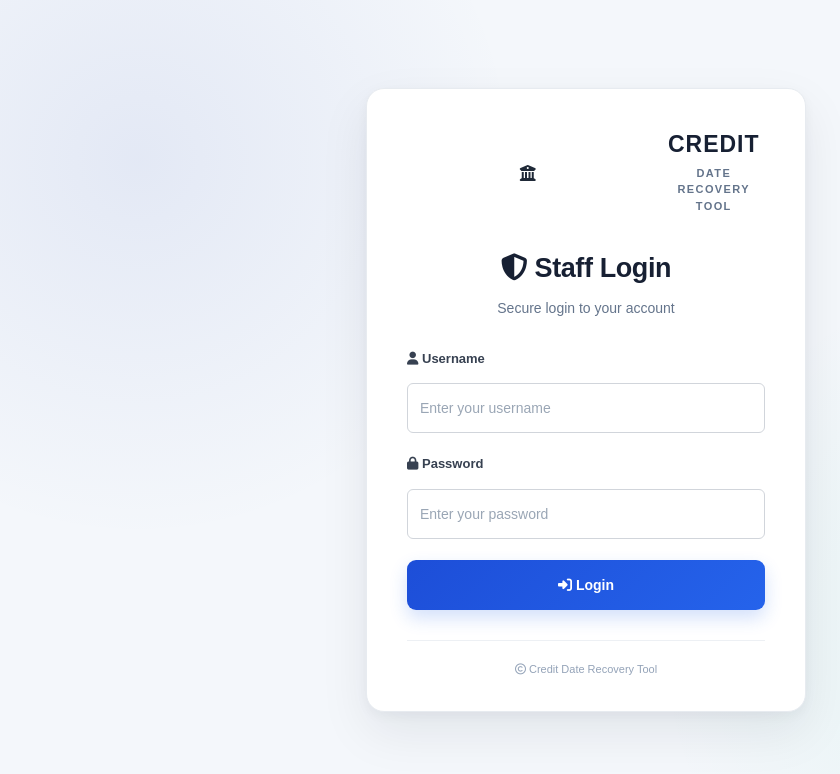
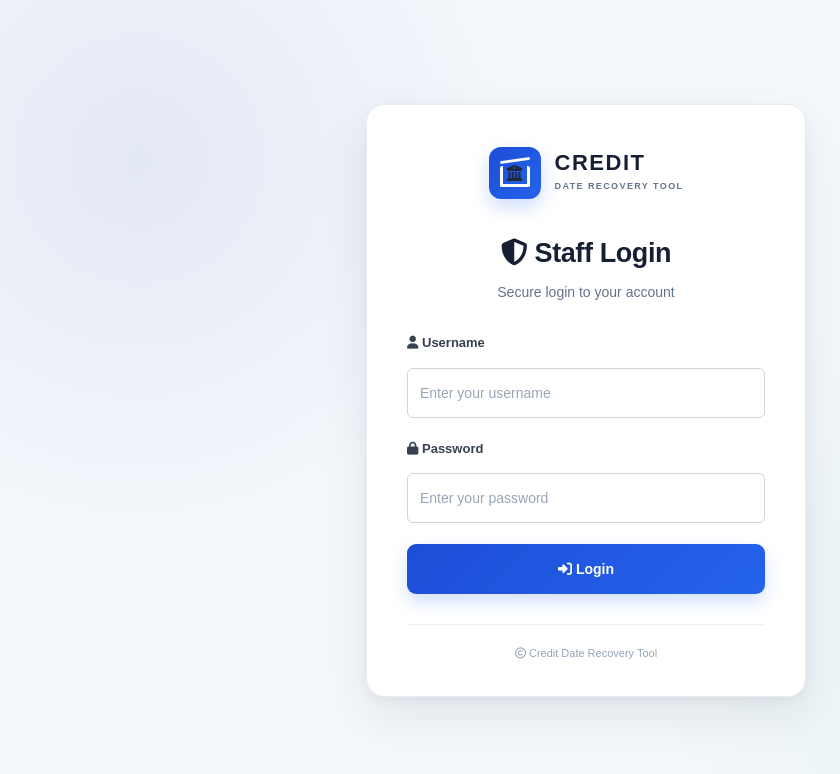
Before and after one commit to fellyke/finance-date-recovery-frontend, a plain HTML site: page index.html in a window 1280 px wide. Shown: the whole page, without its empty margins (54-894 px from the left). Drawn offline with Linux system fonts and the light colour scheme.

Commit message:
update style css

```diff
--- a/style.css
+++ b/style.css
@@ -2876,65 +2876,3 @@ textarea {
     }
 
 }
-
-.logo-box {
-    width: 100%;
-    max-width: 380px;
-    height: auto;
-    background: transparent;
-    border-radius: 0;
-    box-shadow: none;
-    display: flex;
-    align-items: center;
-    justify-content: center;
-    position: relative;
-}
-
-/* Logo image sizing */
-.logo-box img {
-    display: block;
-    width: 100%;
-    max-width: 380px;
-    height: auto;
-    object-fit: contain;
-}
-
-/* Remove the old CSS-generated finance symbol */
-.logo-box::before,
-.logo-box::after {
-    content: none;
-}
-
-/* Text beneath the logo */
-.logo-text {
-    text-align: center;
-}
-
-.logo-text h1 {
-    margin: 0;
-    font-size: 23px;
-    font-weight: 800;
-    letter-spacing: 1px;
-    color: #172033;
-    line-height: 1.2;
-}
-
-.logo-text span {
-    display: block;
-    margin-top: 6px;
-    font-size: 11px;
-    font-weight: 700;
-    letter-spacing: 1.4px;
-    color: #64748b;
-}
-
-/* Smaller screens */
-@media (max-width: 480px) {
-    .logo-box {
-        max-width: 300px;
-    }
-
-    .logo-text h1 {
-        font-size: 20px;
-    }
-}
```
